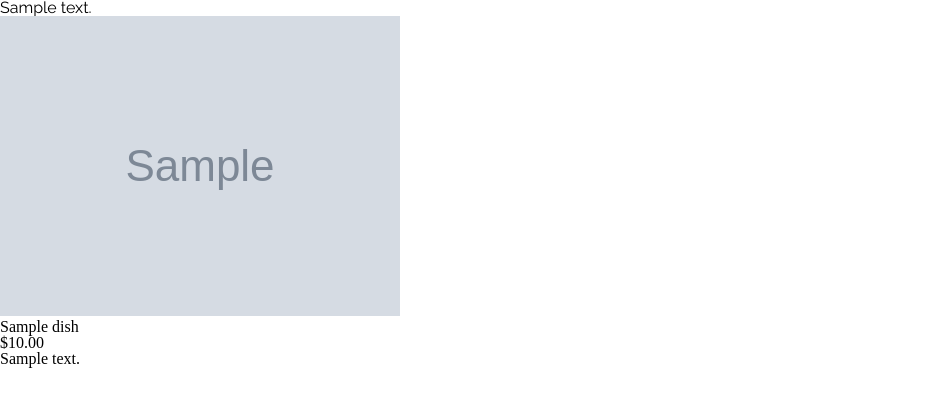
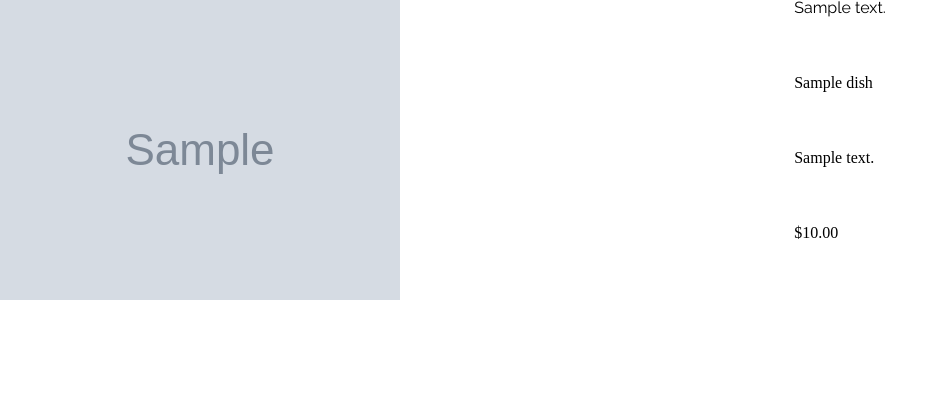
Before and after one commit to arsummers/dish-challenge, a Django app: page / in a window 1280 px wide. Shown: the top 407 px of the page, without its empty margins (0-948 px from the left). Run offline with Django 3.2, Linux system fonts and the light colour scheme; tables that the repository leaves empty hold one stand-in row (values such as "Sample post"); grey boxes marked "Sample" are stand-in pictures.

Commit message:
basic grid, still needs tweaks

```diff
--- a/menu/dishes/static/dishes/base.css
+++ b/menu/dishes/static/dishes/base.css
@@ -4,11 +4,7 @@ h2{
     font-family: 'Raleway', sans-serif;
 }
 
-/* hiding unnecessary elements on smaller entries, 13, 15, 18, 20, 23, 25, 28, 30, 33, 35, 38, 40 */
-/* h3:nth-of-type(3n), p:nth-of-type(3n){
-    color:red;
-} */
-
+/* hides unused elements for smaller dishes */
 h3:nth-of-type(n+3), p:nth-of-type(n+3){
-    color: red;
+    display: none;
 }
--- a/menu/dishes/static/dishes/layout.css
+++ b/menu/dishes/static/dishes/layout.css
@@ -5,8 +5,7 @@
     'fishimg fishimg fishdesc fishdesc'
     'fishimg fishimg fishrest fishrest'
     'fishimg fishimg fishtext fishtext'
-    'fishimg fishimg fishtext fishprice'
-    'saladimg saladimg saladprice saladprice'
+    'fishimg fishimg fishprice fishprice'
     'saladimg saladimg saladdesc saladdesc'
     'saladimg saladimg saladrest saladrest'
     'saladimg saladimg saladtext saladtext'
@@ -19,3 +18,98 @@
     'friesimg friesprice donutimg donutprice'
     ;
 }
+
+/* placement for first dish */
+img:nth-of-type(1){
+    grid-area: fishimg;
+}
+h2:nth-of-type(1){
+    grid-area: fishdesc;
+}
+h3:nth-of-type(1){
+    grid-area: fishrest;
+}
+h4:nth-of-type(1){
+    grid-area: fishprice;
+}
+p:nth-of-type(1){
+    grid-area: fishtext;
+}
+
+/* placement for second dish */
+img:nth-of-type(2){
+    grid-area: saladimg;
+}
+h2:nth-of-type(2){
+    grid-area: saladdesc;
+}
+h3:nth-of-type(2){
+    grid-area: saladrest;
+}
+h4:nth-of-type(2){
+    grid-area: saladprice;
+}
+p:nth-of-type(2){
+    grid-area: saladtext;
+}
+
+/* placement for dishes 3 through 8 */
+img:nth-of-type(3){
+    grid-area: tacoimg;
+}
+h2:nth-of-type(3){
+    grid-area: tacodesc;
+}
+h4:nth-of-type(3){
+    grid-area: tacoprice;
+}
+
+img:nth-of-type(4){
+    grid-area: bowlimg;
+}
+h2:nth-of-type(4){
+    grid-area: bowldesc;
+}
+h4:nth-of-type(4){
+    grid-area: bowlprice;
+}
+
+img:nth-of-type(5){
+    grid-area: flatbreadimg;
+}
+h2:nth-of-type(5){
+    grid-area: flatbreaddesc;
+}
+h4:nth-of-type(5){
+    grid-area: flatbreadprice;
+}
+
+img:nth-of-type(6){
+    grid-area: chickenimg;
+}
+h2:nth-of-type(6){
+    grid-area: chickendesc;
+}
+h4:nth-of-type(6){
+    grid-area: chickenprice;
+}
+
+img:nth-of-type(7){
+    grid-area: friesimg;
+}
+h2:nth-of-type(7){
+    grid-area: friesdesc;
+}
+h4:nth-of-type(7){
+    grid-area: friesprice;
+}
+
+img:nth-of-type(8){
+    grid-area: donutimg;
+}
+h2:nth-of-type(8){
+    grid-area: donutdesc;
+}
+h4:nth-of-type(8){
+    grid-area: donutprice;
+}
--- a/menu/templates/home.html
+++ b/menu/templates/home.html
@@ -12,14 +12,14 @@
     <link rel="stylesheet" type="text/css" href="{% static 'dishes/modules.css' %}">
 
 </head>
-<body class="grid-container">
-    <ul>
+<body>
+    <ul class="grid-container">
         {% for dish in object_list %}
-            <h2>{{ dish.dish_description }}</h2>
-            <img src="{{ dish.img.url }}" alt="{{ dish.other_dish_text }}">
-            <h3 class="rest">{{ dish.restaurant_name }}</h2>
-            <h4>${{ dish.price }}</h3>
-            <p>{{ dish.other_dish_text }}</p>
+                <h2>{{ dish.dish_description }}</h2>
+                <img src="{{ dish.img.url }}" alt="{{ dish.other_dish_text }}">
+                <h3 class="rest">{{ dish.restaurant_name }}</h2>
+                <h4>${{ dish.price }}</h3>
+                <p>{{ dish.other_dish_text }}</p>
         {% endfor %}
     </ul>
 </body>
```
